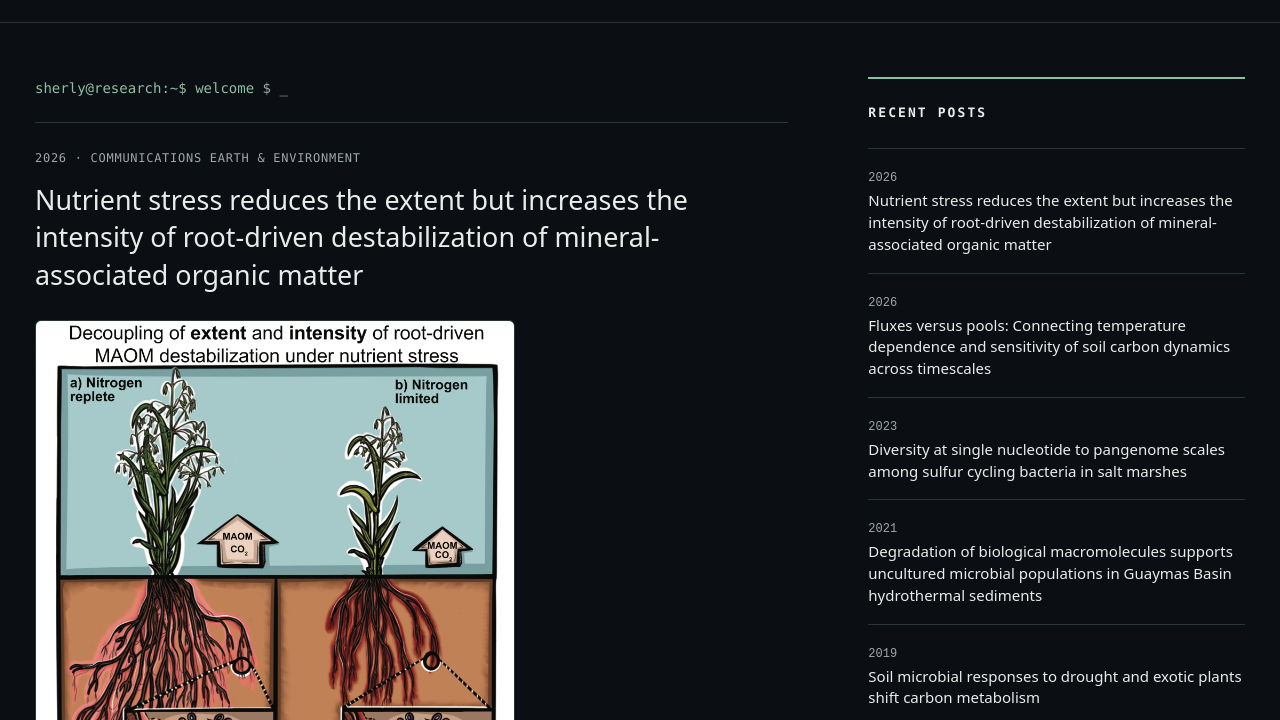
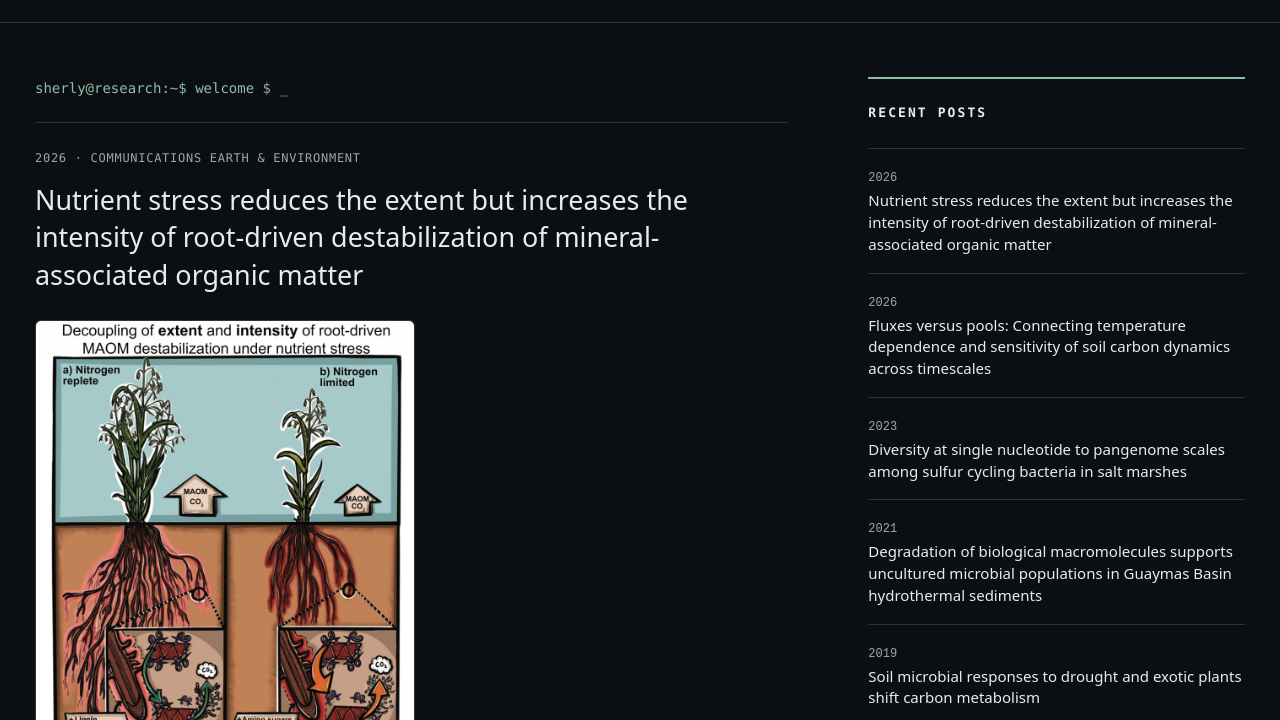
Before and after one commit to sherlynetteC/sherlynetteC.github.io, a plain HTML site: page index.html in a window 1280 px wide. Shown: the part 80-800 px from the top of the page. Drawn offline with Linux system fonts and the light colour scheme.

Commit message:
Update style.css

```diff
--- a/style.css
+++ b/style.css
@@ -11,3 +11,20 @@
   margin: 22px 0;
   border-radius: 6px;
 }
+/* Compact publication figures */
+.post img,
+.post-image,
+.post figure img {
+  width: 100% !important;
+  max-width: 380px !important;
+  height: auto !important;
+  object-fit: contain;
+  display: block;
+  margin: 20px 0;
+}
+/* Hide empty featured figure placeholder */
+.featured-figure,
+.featured-panel,
+.figure-placeholder {
+  display: none !important;
+}
```
